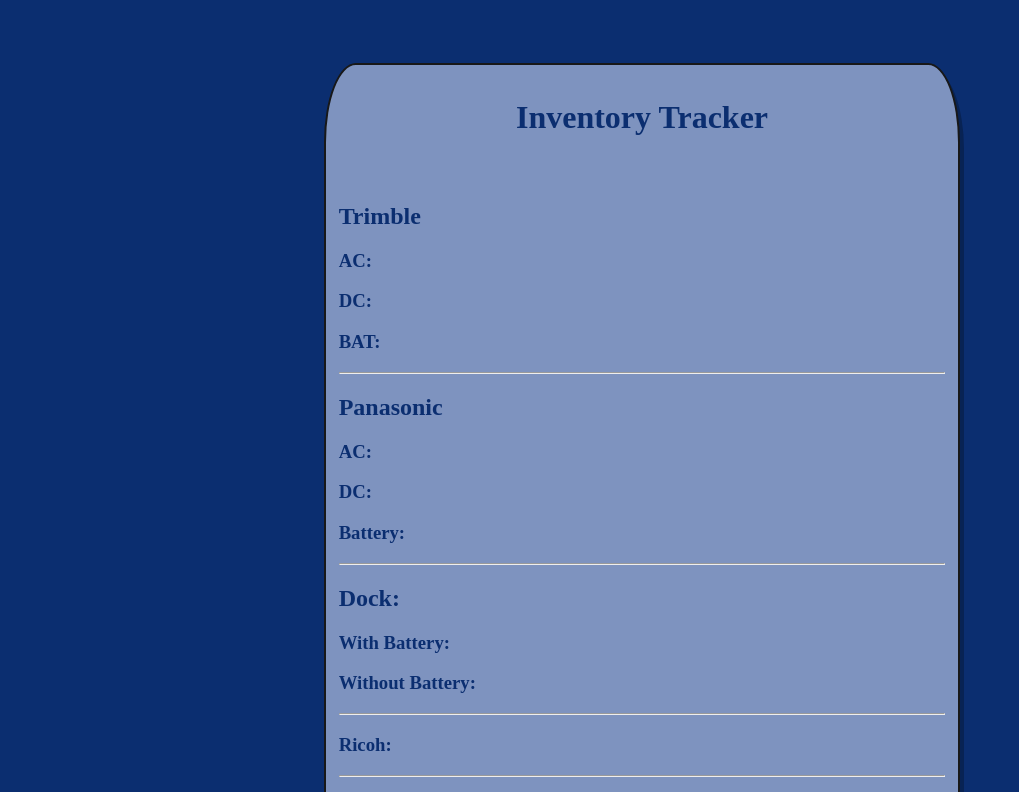
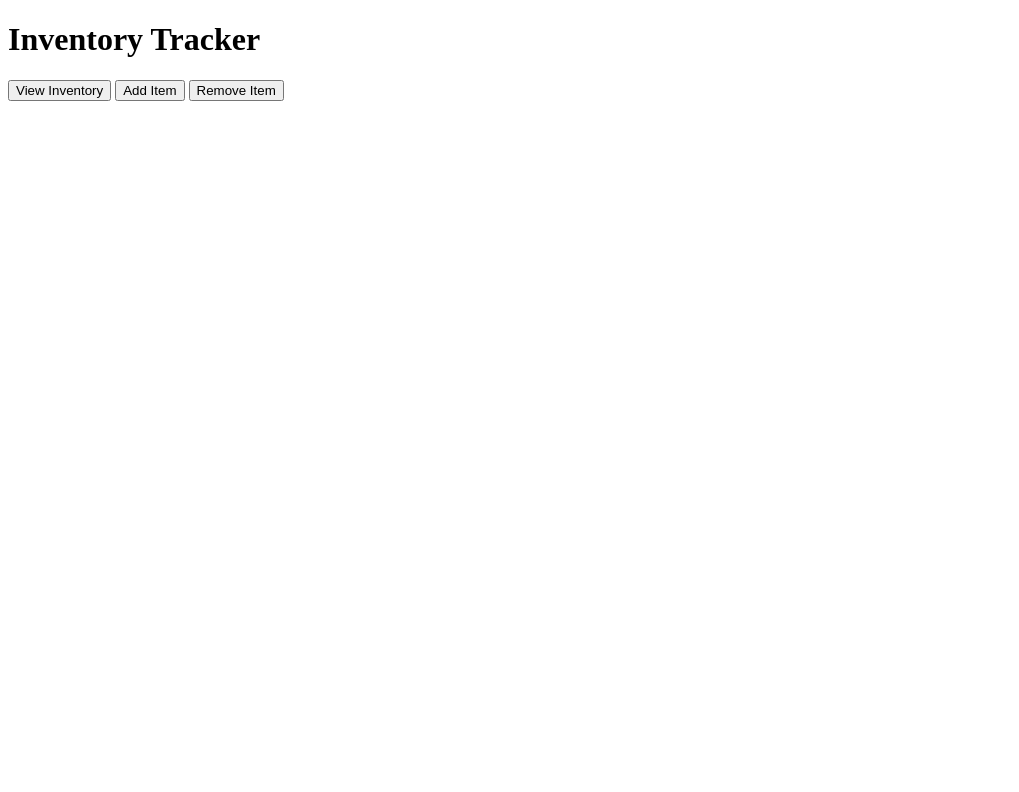
Before and after one commit to LadyNazlia/inventory-tracker, a plain HTML site: page index.html in a window 1280 px wide. Shown: the top 792 px of the page, without its empty margins (0-1019 px from the left). Drawn offline with Linux system fonts and the light colour scheme.

Commit message:
Changed layout for homepage

```diff
--- a/css/style.css
+++ b/css/style.css
@@ -1,11 +1,11 @@
 
-
+/*
 
 /*----------------------
         Main Styles
 ----------------------*/
 
-html {
+/* html {
     background-color: #0b2e70;
     color: #0b2e70;
 }
@@ -29,4 +29,4 @@
 }
 .content {
     padding: 2%;
-}
+} */ */
--- a/index.html
+++ b/index.html
@@ -9,7 +9,12 @@
     <link rel="stylesheet" href="css/style.css">
 </head>
 <body>
-    <div id="table">
+    <h1>Inventory Tracker</h1>
+
+    <button>View Inventory</button>
+    <button>Add Item</button>
+    <button>Remove Item</button>
+    <!-- <div id="table">
         <h1>Inventory Tracker</h1>
         <div class="content">
             <h2>Trimble</h2>
@@ -53,7 +58,7 @@
             <hr>
             <h3>Keyboard/Mice:</h3>
         </div>
-    </div>
+    </div> -->
 
 </body>
 </html>
```
